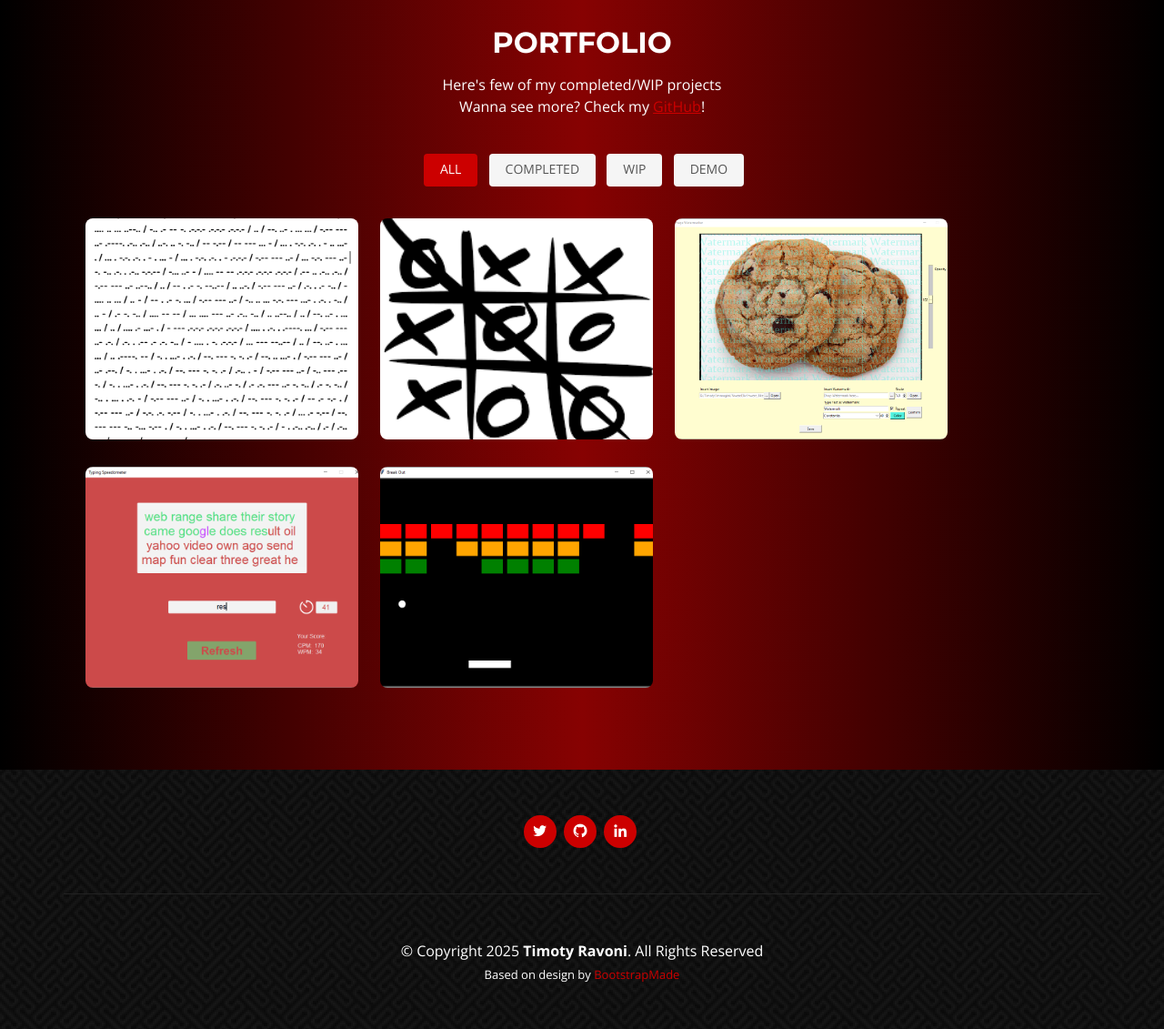
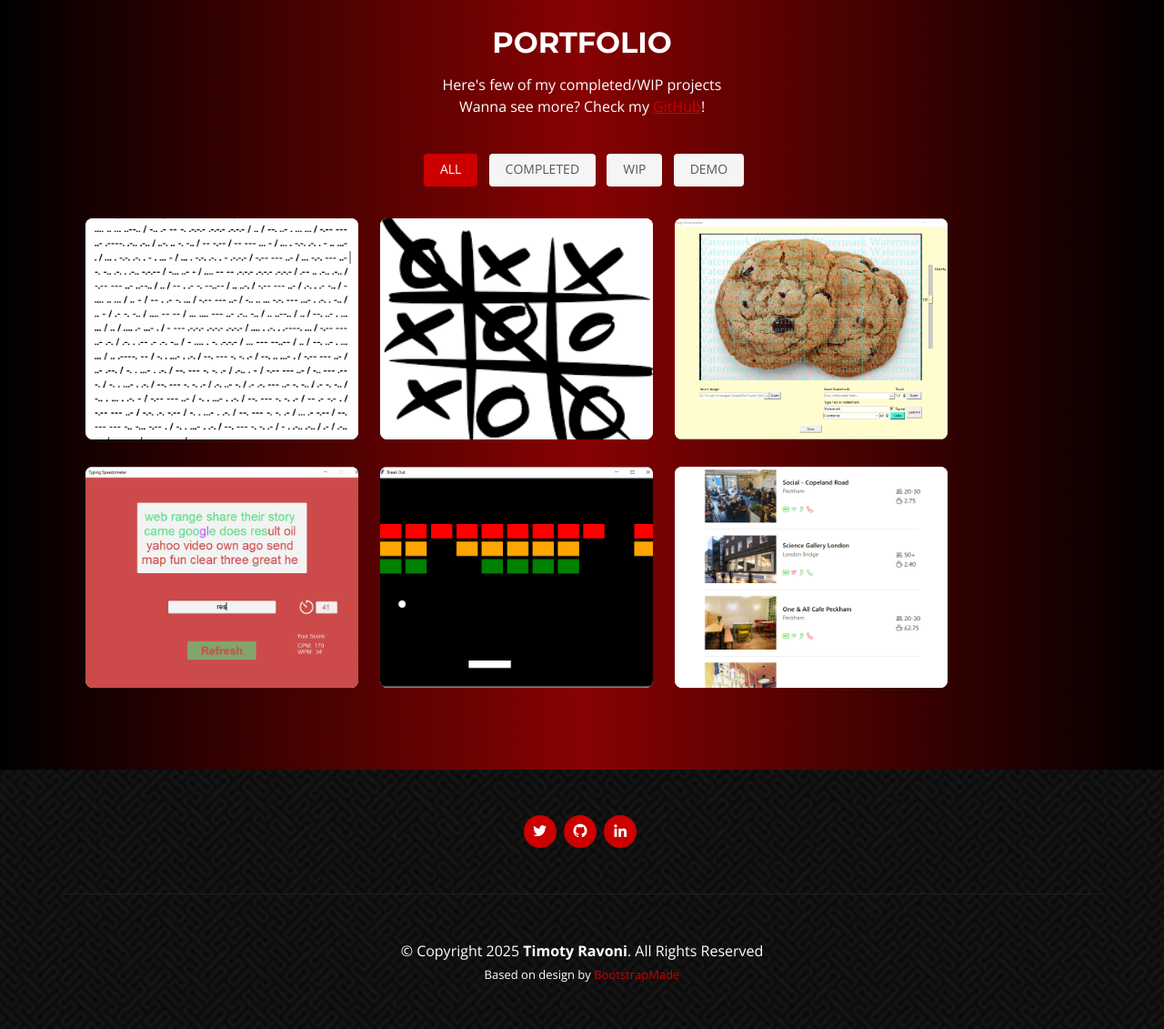
Before and after one commit to Kurokatana94/WebPortfolio, a Flask app: page / in a window 1280 px wide. Shown: the part 2157-3288 px from the top of the page at 91% size. Run offline with Flask 3, Linux system fonts and the light colour scheme; some libraries are stand-ins or nearby versions.

Commit message:
Add Cafe & Wifi project

```diff
--- a/templates/portfolio-cards.html
+++ b/templates/portfolio-cards.html
@@ -66,3 +66,16 @@
       </div>
     </div>
   </div>
+  <div class="col-lg-4 col-md-6 portfolio-item filter-completed">
+    <div class="portfolio-wrap">
+      <img src="static/assets/img/portfolio/cafe_wifi_preview.png" class="img-fluid" alt="">
+      <div class="portfolio-info">
+        <h4>Cafe & Wifi</h4>
+        <p>Completed</p>
+        <div class="portfolio-links">
+          <a href="static/assets/img/portfolio/cafe_wifi_preview.png" data-gallery="portfolioGallery" class="portfolio-lightbox"><i class="bx bx-plus"></i></a>
+          <a href="https://github.com/Kurokatana94/PortfolioProject-07-Cafe-Wifi" title="GitHub page"><i class="bx bx-link"></i></a>
+        </div>
+      </div>
+    </div>
+  </div>
```
Also changed, not shown: static/assets/img/portfolio/cafe_wifi_preview.png (added).
